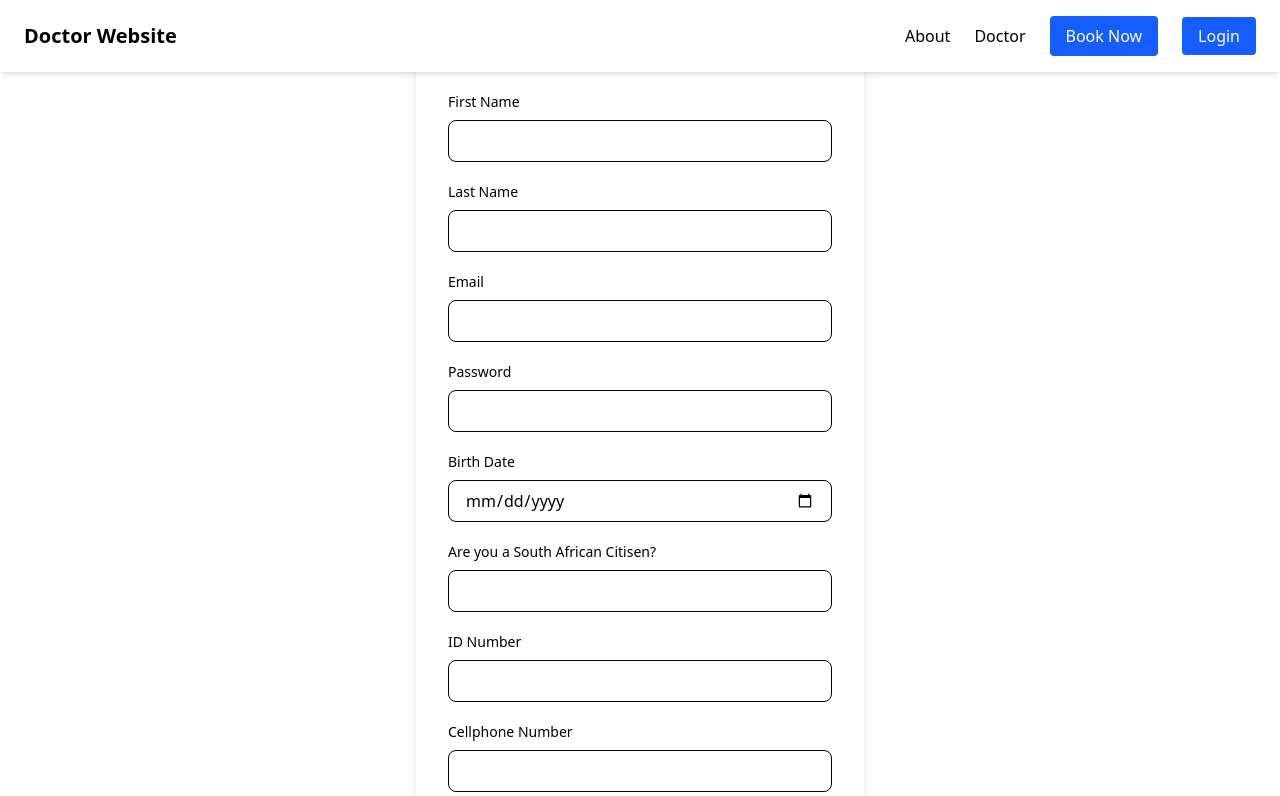
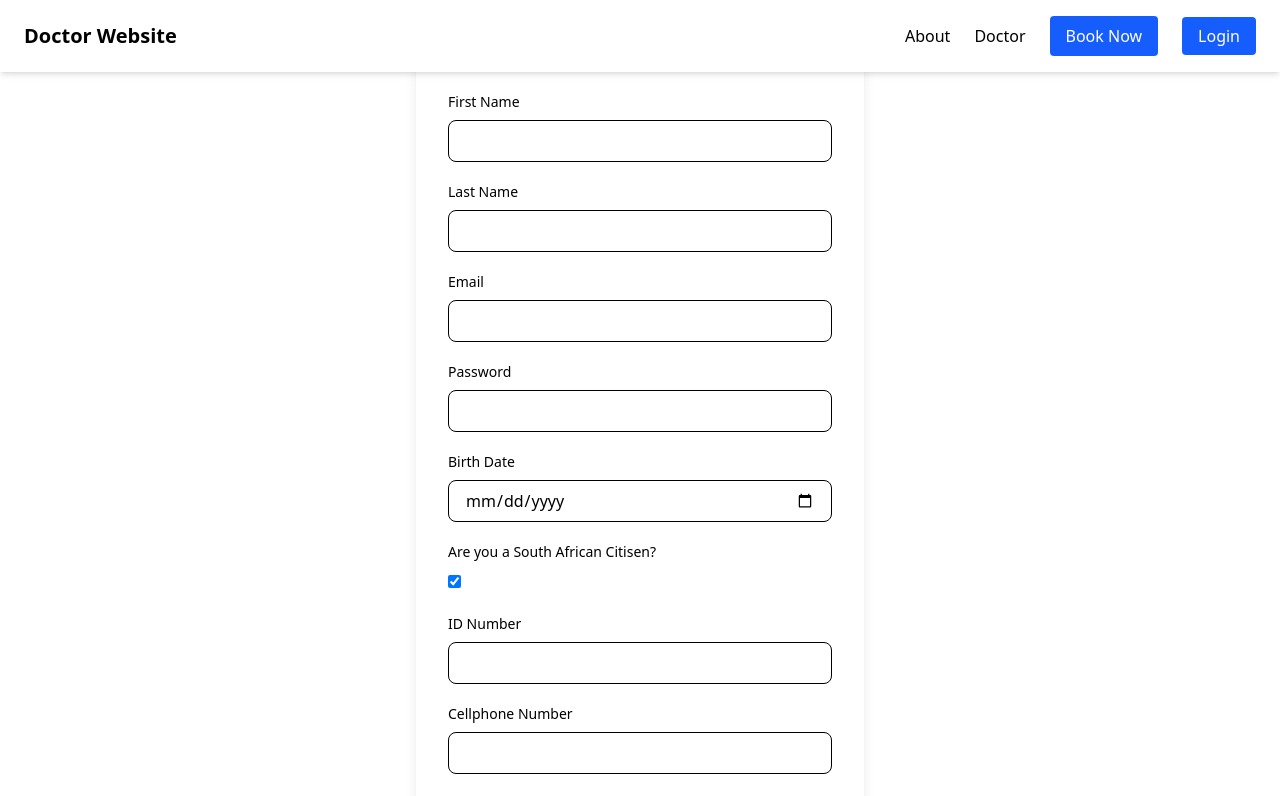
Before and after one commit to 1WholePotato/doctor_app_demo, a React (Vite) app in the folder doctor_website_demo/: page /register in a window 1280 px wide. Shown: the top 796 px of the page. Built offline with nearby package versions, Linux system fonts and the light colour scheme.

Commit message:
changed Register

```diff
--- a/doctor_website_demo/src/pages/Register.tsx
+++ b/doctor_website_demo/src/pages/Register.tsx
@@ -136,10 +136,10 @@ if (!isCiti && !passportNum) {
                             Are you a South African Citisen?
                         </label>
                         <input
-                        type="check"
-                        value={password}
-                        onChange={(e) => setPassword(e.target.value)}
-                        className="w-full px-4 py-2 border rounded-lg focus:ring-2 focus:ring-blue-500 focus:outline-none"/>
+                        type="checkbox"
+                        checked={isCiti}
+                        onChange={(e) => setIsCiti(e.target.checked)}
+                        />
                     </div>
                    {isCiti ? (
                                 <div>
@@ -183,7 +183,7 @@ if (!isCiti && !passportNum) {
                             Saanc Number
                         </label>
                         <input
-                        type="check"
+                        type="text"
                         value={sanc_num}
                         onChange={(e) => setSancNum(e.target.value)}
                         className="w-full px-4 py-2 border rounded-lg focus:ring-2 focus:ring-blue-500 focus:outline-none"/>
```
